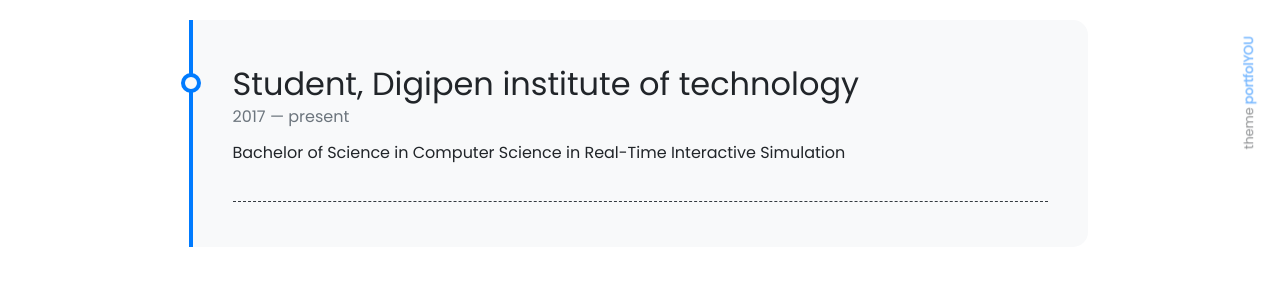
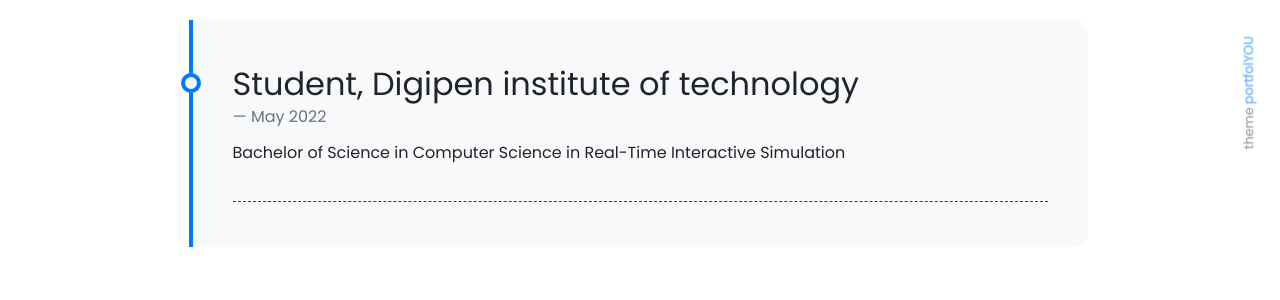
Before and after one commit to MinuiLee/MinuiLee.github.io, a Jekyll site: the page built from pages/about.md, in a window 1280 px wide. Shown: the part 695-995 px from the top of the page. Built offline with Jekyll 4.4.1, drawn with Linux system fonts in a browser that asks for light colours; nearby versions of some CDN libraries.

Commit message:
no message

```diff
--- a/_data/timeline.yml
+++ b/_data/timeline.yml
@@ -1,4 +1,3 @@
 - title: Student, Digipen institute of technology
-  from: 2017
-  to: present
+  to: May 2022
   description: Bachelor of Science in Computer Science in Real-Time Interactive Simulation
```
